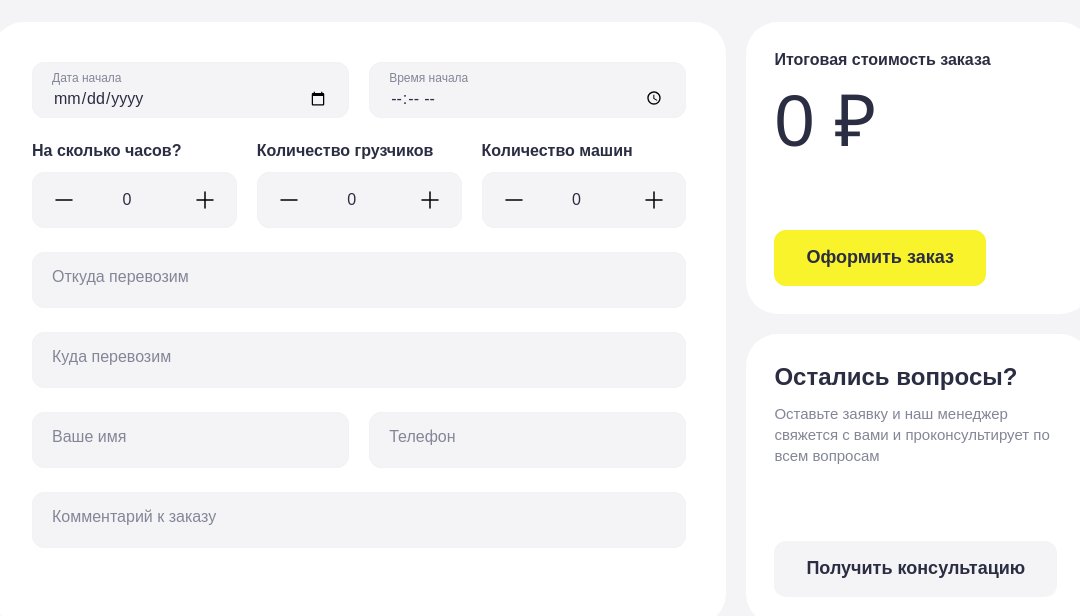
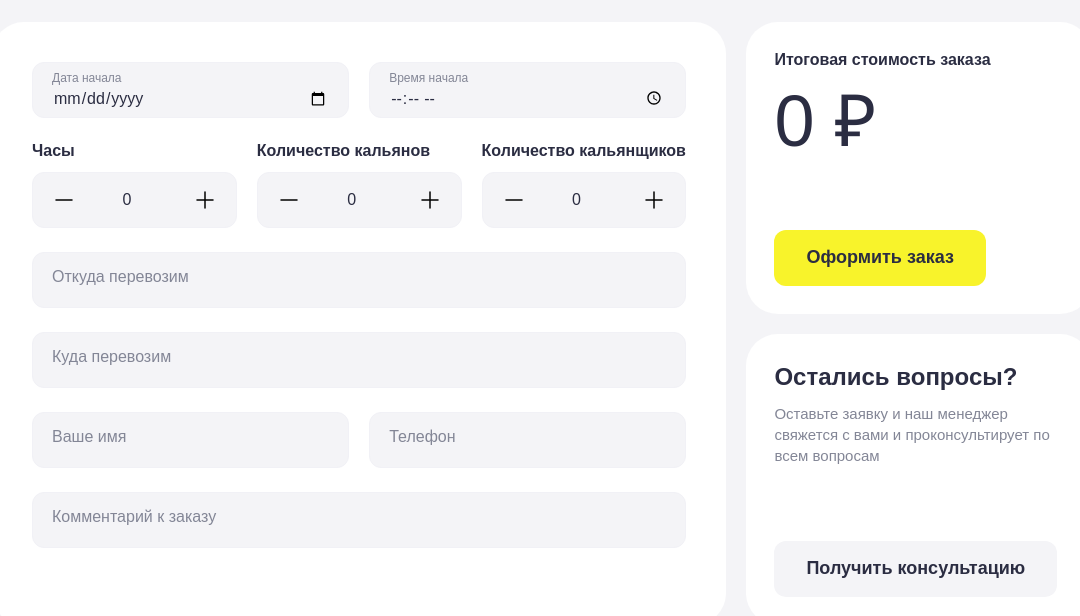
Before and after one commit to kykp/vanila-form-example, a plain HTML site: page index.html in a window 1280 px wide. Shown: the part 168-784 px from the top of the page, without its empty margins (98-1178 px from the left). Drawn offline with Linux system fonts and the light colour scheme.

Commit message:
fix: fixed name

```diff
--- a/index.html
+++ b/index.html
@@ -36,7 +36,7 @@
           </div>
           <div class="form__row">
             <div class="input-wrap">
-              <div class="input-wrap__title">На сколько часов?</div>
+              <div class="input-wrap__title">Часы</div>
               <div class="input input_counter">
                 <div class="error-message">Fail text</div>
                 <button type="button" class="counter-btn counter-btn_minus">
@@ -53,7 +53,7 @@
               </div>
             </div>
             <div class="input-wrap">
-              <div class="input-wrap__title">Количество грузчиков</div>
+              <div class="input-wrap__title">Количество кальянов</div>
               <div class="input input_counter">
                 <div class="error-message">Fail text</div>
                 <button type="button" class="counter-btn counter-btn_minus">
@@ -70,7 +70,7 @@
               </div>
             </div>
             <div class="input-wrap">
-              <div class="input-wrap__title">Количество машин</div>
+              <div class="input-wrap__title">Количество кальянщиков</div>
               <div class="input input_counter">
                 <div class="error-message">Fail text</div>
                 <button type="button" class="counter-btn counter-btn_minus">
```
